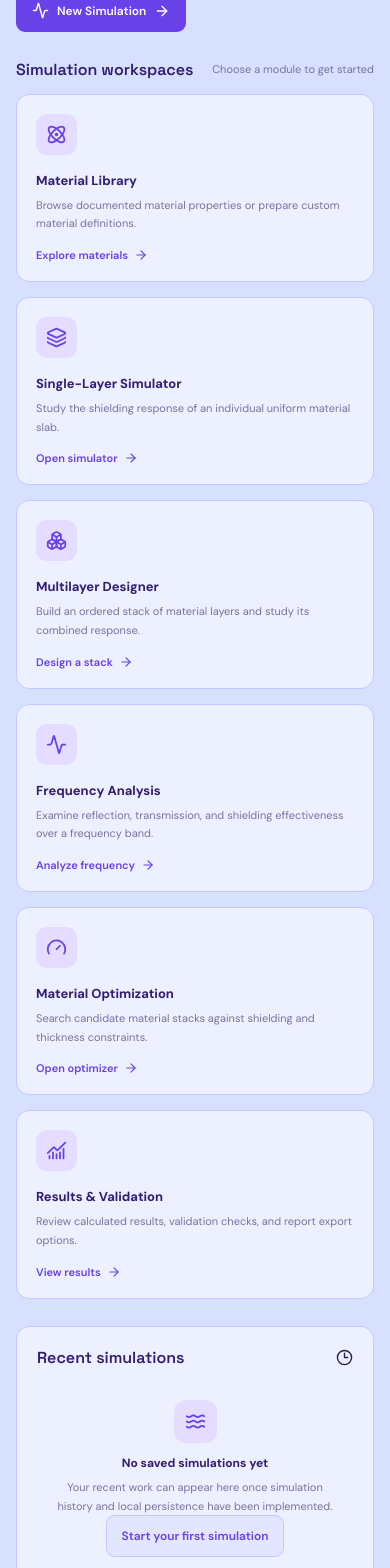
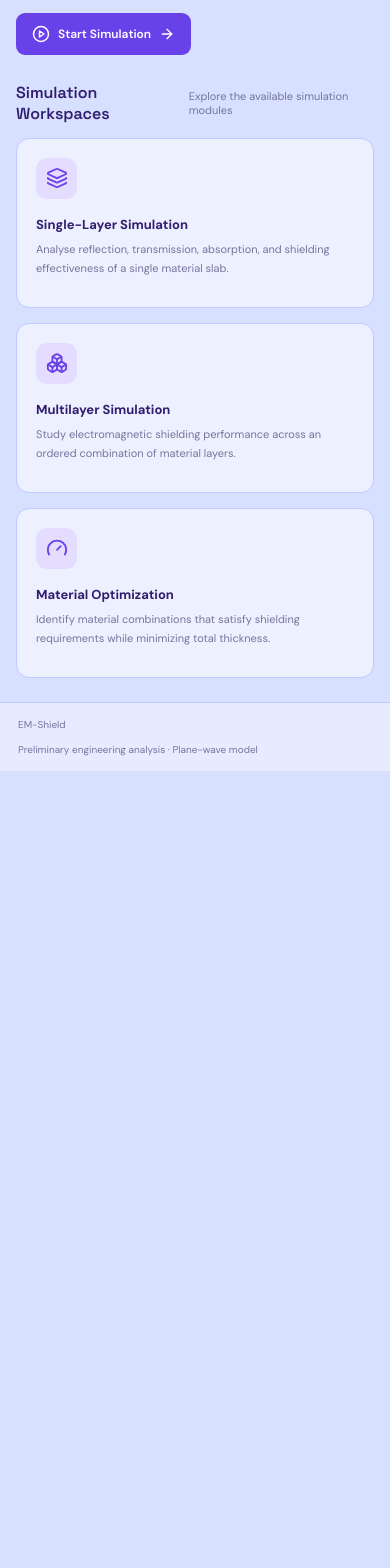
Before and after one commit to nehasree-196/em-shield, a React (Vite) app in the folder frontend/: page / in a window 390 px wide. Shown: the part 405-1973 px from the top of the page. After the commit the page ends 1176 px from the top, so only its background shows below. Built offline with nearby package versions, Linux system fonts and the light colour scheme.

Commit message:
Updated the dashboard

```diff
--- a/frontend/src/pages/page1_dashboard/Dashboard.tsx
+++ b/frontend/src/pages/page1_dashboard/Dashboard.tsx
@@ -1,198 +1,208 @@
-//this is just a test file
 
+import { useState } from "react";
+import { useNavigate } from "react-router-dom";
 
-import { Link } from "react-router-dom";
 import {
   ArrowRight,
-  Atom,
-  Activity,
   Layers3,
   Boxes,
   Gauge,
-  Clock3,
-  ShieldCheck,
-  Waves,
-  ChartNoAxesCombined,
+  X,
+  PlayCircle,
 } from "lucide-react";
 
 const workspaces = [
   {
-    title: "Material Library",
+    title: "Single-Layer Simulation",
     description:
-      "Browse documented material properties or prepare custom material definitions.",
-    path: "/materials",
-    icon: Atom,
-    action: "Explore materials",
+      "Analyse reflection, transmission, absorption, and shielding effectiveness of a single material slab.",
+    icon: Layers3,
   },
   {
-    title: "Single-Layer Simulator",
+    title: "Multilayer Simulation",
     description:
-      "Study the shielding response of an individual uniform material slab.",
-    path: "/single-layer",
-    icon: Layers3,
-    action: "Open simulator",
-  },
-  {
-    title: "Multilayer Designer",
-    description:
-      "Build an ordered stack of material layers and study its combined response.",
-    path: "/multilayer",
+      "Study electromagnetic shielding performance across an ordered combination of material layers.",
     icon: Boxes,
-    action: "Design a stack",
-  },
-  {
-    title: "Frequency Analysis",
-    description:
-      "Examine reflection, transmission, and shielding effectiveness over a frequency band.",
-    path: "/frequency-analysis",
-    icon: Activity,
-    action: "Analyze frequency",
   },
   {
     title: "Material Optimization",
     description:
-      "Search candidate material stacks against shielding and thickness constraints.",
-    path: "/optimization",
+      "Identify material combinations that satisfy shielding requirements while minimizing total thickness.",
     icon: Gauge,
-    action: "Open optimizer",
+  },
+];
+
+const simulationModes = [
+  {
+    title: "Single-Layer Simulation",
+    description: "Analyse one material layer.",
+    mode: "single-layer",
+    icon: Layers3,
   },
   {
-    title: "Results & Validation",
-    description:
-      "Review calculated results, validation checks, and report export options.",
-    path: "/results",
-    icon: ChartNoAxesCombined,
-    action: "View results",
+    title: "Multilayer Simulation",
+    description: "Design a stack of material layers.",
+    mode: "multilayer",
+    icon: Boxes,
+  },
+  {
+    title: "Material Optimization",
+    description: "Find an optimized material configuration.",
+    mode: "optimization",
+    icon: Gauge,
   },
 ];
 
 export default function Dashboard() {
+  const navigate = useNavigate();
+
+  const [showPopup, setShowPopup] = useState(false);
+
+  const handleSimulationSelection = (mode: string) => {
+    setShowPopup(false);
+
+    navigate(`/materials?mode=${mode}`);
+  };
+
   return (
     <div className="dashboard">
+
+      {/* Dashboard Heading */}
       <section className="dashboard-heading">
         <div>
-          <p className="eyebrow">ELECTROMAGNETIC COMPATIBILITY</p>
+          <p className="eyebrow">
+            ELECTROMAGNETIC SHIELDING ANALYSIS
+          </p>
+
           <h2>Welcome to EM-Shield</h2>
+
           <p>
-            Explore electromagnetic shielding performance, compare material
-            configurations, and investigate how frequency and layer thickness
-            influence wave transmission.
+            Explore electromagnetic shielding performance,
+            analyse material configurations, and investigate
+            how frequency, material properties, and layer
+            thickness influence wave transmission.
           </p>
         </div>
 
-        <Link to="/single-layer" className="primary-button">
-          <Activity size={17} />
-          New Simulation
+        <button
+          className="primary-button"
+          onClick={() => setShowPopup(true)}
+        >
+          <PlayCircle size={18} />
+          Start Simulation
           <ArrowRight size={16} />
-        </Link>
+        </button>
       </section>
 
+      {/* Three Workspace Information Cards */}
       <section aria-labelledby="workspace-heading">
         <div className="section-heading">
-          <h3 id="workspace-heading">Simulation workspaces</h3>
-          <span>Choose a module to get started</span>
+          <h3 id="workspace-heading">
+            Simulation Workspaces
+          </h3>
+
+          <span>
+            Explore the available simulation modules
+          </span>
         </div>
 
-        <div className="workspace-grid">
+        <div className="workspace-grid dashboard-workspace-grid">
           {workspaces.map((workspace) => {
             const Icon = workspace.icon;
 
             return (
-              <Link
-                to={workspace.path}
-                className="workspace-card"
-                key={workspace.path}
+              <div
+                className="workspace-card dashboard-info-card"
+                key={workspace.title}
               >
                 <span className="workspace-icon">
-                  <Icon size={21} />
+                  <Icon size={22} />
                 </span>
 
                 <h4>{workspace.title}</h4>
+
                 <p>{workspace.description}</p>
-
-                <span className="card-link">
-                  {workspace.action}
-                  <ArrowRight size={14} />
-                </span>
-              </Link>
+              </div>
             );
           })}
         </div>
       </section>
 
-      <div className="dashboard-lower-grid">
-        <section className="panel" aria-labelledby="recent-heading">
-          <div className="section-heading">
-            <h3 id="recent-heading">Recent simulations</h3>
-            <Clock3 size={17} />
-          </div>
+      {/* Simulation Selection Popup */}
+      {showPopup && (
+        <div
+          className="simulation-modal-overlay"
+          onClick={() => setShowPopup(false)}
+        >
+          <div
+            className="simulation-modal"
+            role="dialog"
+            aria-modal="true"
+            aria-labelledby="simulation-modal-title"
+            onClick={(event) => event.stopPropagation()}
+          >
+            <div className="simulation-modal-header">
+              <div>
+                <p className="eyebrow">NEW SIMULATION</p>
 
-          <div className="empty-state">
-            <span className="empty-state-icon">
-              <Waves size={21} />
-            </span>
+                <h3 id="simulation-modal-title">
+                  Choose Simulation Type
+                </h3>
 
-            <strong>No saved simulations yet</strong>
-
-            <p>
-              Your recent work can appear here once simulation history and
-              local persistence have been implemented.
-            </p>
-
-            <Link to="/single-layer" className="secondary-button">
-              Start your first simulation
-            </Link>
-          </div>
-        </section>
-
-        <section className="panel" aria-labelledby="model-heading">
-          <div className="section-heading">
-            <h3 id="model-heading">About the physical model</h3>
-            <ShieldCheck size={18} />
-          </div>
-
-          <div className="model-list">
-            <div className="model-item">
-              <ShieldCheck size={17} />
-              <div>
-                <strong>Wave propagation theory</strong>
                 <p>
-                  The planned calculation engine models electromagnetic
-                  waves interacting with material boundaries.
+                  Select how you want to analyse electromagnetic
+                  shielding performance.
                 </p>
               </div>
+
+              <button
+                className="modal-close-button"
+                onClick={() => setShowPopup(false)}
+                aria-label="Close popup"
+              >
+                <X size={19} />
+              </button>
             </div>
 
-            <div className="model-item">
-              <Layers3 size={17} />
-              <div>
-                <strong>Single and multilayer structures</strong>
-                <p>
-                  The intended scope is normally incident plane waves
-                  interacting with uniform planar layers.
-                </p>
-              </div>
+            <div className="simulation-modal-options">
+              {simulationModes.map((simulation) => {
+                const Icon = simulation.icon;
+
+                return (
+                  <button
+                    key={simulation.mode}
+                    className="simulation-modal-option"
+                    onClick={() =>
+                      handleSimulationSelection(simulation.mode)
+                    }
+                  >
+                    <span className="simulation-option-icon">
+                      <Icon size={23} />
+                    </span>
+
+                    <span className="simulation-option-content">
+                      <strong>{simulation.title}</strong>
+                      <small>{simulation.description}</small>
+                    </span>
+
+                    <ArrowRight
+                      size={18}
+                      className="simulation-option-arrow"
+                    />
+                  </button>
+                );
+              })}
             </div>
 
-            <div className="model-item">
-              <ChartNoAxesCombined size={17} />
-              <div>
-                <strong>Numerical analysis</strong>
-                <p>
-                  The planned Python engine will calculate reflection,
-                  transmission, absorption, and shielding effectiveness.
-                </p>
-              </div>
+            <div className="simulation-modal-footer">
+              <span>
+                You will select your materials in the next step.
+              </span>
             </div>
           </div>
+        </div>
+      )}
 
-          <div className="model-note">
-            Development status: the interface is being initialized.
-            Numerical results will be available after the calculation
-            engine is implemented and validated.
-          </div>
-        </section>
-      </div>
     </div>
   );
 }
--- a/frontend/src/styles/global.css
+++ b/frontend/src/styles/global.css
@@ -1,8 +1,9 @@
 
 @import url("https://fonts.googleapis.com/css2?family=DM+Sans:wght@400;500;600;700&family=Space+Grotesk:wght@400;500;600;700&display=swap");
 
-/* this defines the  global styles of the website*/
-/* this includes fonts and colours */
+/* =====================================================
+   GLOBAL STYLES
+===================================================== */
 
 :root {
   font-family: "DM Sans", sans-serif;
@@ -60,7 +61,8 @@ a {
 button:focus-visible,
 a:focus-visible,
 input:focus-visible,
-select:focus-visible {
+select:focus-visible,
+textarea:focus-visible {
   outline: 2px solid var(--accent);
   outline-offset: 3px;
 }
@@ -70,7 +72,9 @@ select:focus-visible {
   background: var(--bg);
 }
 
-/* Sidebar */
+/* =====================================================
+   SIDEBAR
+===================================================== */
 
 .sidebar {
   position: fixed;
@@ -211,7 +215,9 @@ select:focus-visible {
   font-size: 10px;
 }
 
-/* Main Layout */
+/* =====================================================
+   MAIN LAYOUT
+===================================================== */
 
 .app-main {
   display: flex;
@@ -221,7 +227,9 @@ select:focus-visible {
   background: var(--bg);
 }
 
-/* Top Navigation */
+/* =====================================================
+   TOP NAVIGATION
+===================================================== */
 
 .topbar {
   display: flex;
@@ -265,7 +273,9 @@ select:focus-visible {
   border-radius: 50%;
 }
 
-/* Page Content */
+/* =====================================================
+   PAGE CONTENT
+===================================================== */
 
 .page-content {
   flex: 1;
@@ -286,7 +296,9 @@ select:focus-visible {
   font-size: 10px;
 }
 
-/* Dashboard */
+/* =====================================================
+   DASHBOARD
+===================================================== */
 
 .dashboard {
   display: flex;
@@ -317,7 +329,9 @@ select:focus-visible {
   line-height: 1.8;
 }
 
-/* Buttons */
+/* =====================================================
+   BUTTONS
+===================================================== */
 
 .primary-button,
 .secondary-button {
@@ -355,7 +369,9 @@ select:focus-visible {
   background: #dcd7ff;
 }
 
-/* Section Headings */
+/* =====================================================
+   SECTION HEADINGS
+===================================================== */
 
 .section-heading {
   display: flex;
@@ -378,7 +394,9 @@ select:focus-visible {
   font-size: 11px;
 }
 
-/* Workspace Cards */
+/* =====================================================
+   WORKSPACE CARDS
+===================================================== */
 
 .workspace-grid {
   display: grid;
@@ -395,7 +413,8 @@ select:focus-visible {
   background: var(--panel);
   border: 1px solid var(--border);
   border-radius: 13px;
-  transition: transform 160ms ease, border-color 160ms ease, box-shadow 160ms ease;
+  transition: transform 160ms ease, border-color 160ms ease,
+    box-shadow 160ms ease;
 }
 
 .workspace-card:hover {
@@ -439,102 +458,200 @@ select:focus-visible {
   font-weight: 600;
 }
 
-/* Lower Dashboard Panels */
+/* Dashboard informational cards */
 
-.dashboard-lower-grid {
-  display: grid;
-  grid-template-columns: minmax(0, 1.2fr) minmax(260px, 0.8fr);
-  gap: 15px;
+.dashboard-info-card {
+  cursor: default;
 }
 
-.panel {
-  min-width: 0;
+.dashboard-info-card:hover {
+  transform: none;
+  border-color: var(--border);
+  box-shadow: none;
+}
+
+/* =====================================================
+   START SIMULATION MODAL
+===================================================== */
+
+.simulation-modal-overlay {
+  position: fixed;
+  inset: 0;
+  z-index: 1000;
+
+  display: flex;
+  align-items: center;
+  justify-content: center;
+
   padding: 20px;
+
+  background: rgba(32, 20, 73, 0.48);
+  backdrop-filter: blur(4px);
+  -webkit-backdrop-filter: blur(4px);
+}
+
+.simulation-modal {
+  width: 100%;
+  max-width: 510px;
+  max-height: calc(100vh - 40px);
+  overflow-y: auto;
+
+  padding: 25px;
+
   background: var(--panel);
   border: 1px solid var(--border);
-  border-radius: 13px;
+  border-radius: 16px;
+
+  box-shadow: 0 18px 60px rgba(35, 20, 80, 0.22);
+
+  animation: modalAppear 180ms ease-out;
 }
 
-/* Empty State */
+@keyframes modalAppear {
+  from {
+    opacity: 0;
+    transform: translateY(12px) scale(0.98);
+  }
 
-.empty-state {
+  to {
+    opacity: 1;
+    transform: translateY(0) scale(1);
+  }
+}
+
+/* Modal heading */
+
+.simulation-modal-header {
+  display: flex;
+  justify-content: space-between;
+  align-items: flex-start;
+  gap: 15px;
+  margin-bottom: 23px;
+}
+
+.simulation-modal-header h3 {
+  margin: 5px 0 8px;
+  color: var(--deep-purple);
+  font-family: "Space Grotesk", sans-serif;
+  font-size: 21px;
+}
+
+.simulation-modal-header > div > p:last-child {
+  margin: 0;
+  color: var(--muted);
+  font-size: 12px;
+  line-height: 1.7;
+}
+
+/* Close button */
+
+.modal-close-button {
+  display: grid;
+  place-items: center;
+  flex-shrink: 0;
+
+  width: 34px;
+  height: 34px;
+
+  color: var(--muted);
+  background: var(--panel-light);
+  border: 1px solid var(--border);
+  border-radius: 8px;
+
+  cursor: pointer;
+  transition: background 160ms ease, color 160ms ease;
+}
+
+.modal-close-button:hover {
+  color: var(--accent);
+  background: var(--accent-soft);
+}
+
+/* Simulation options */
+
+.simulation-modal-options {
   display: flex;
   flex-direction: column;
+  gap: 11px;
+}
+
+.simulation-modal-option {
+  display: flex;
   align-items: center;
-  justify-content: center;
-  min-height: 155px;
-  padding: 18px;
+  gap: 13px;
+
+  width: 100%;
+  padding: 15px;
+
+  background: #f5f5ff;
+  border: 1px solid var(--border);
+  border-radius: 11px;
+
+  cursor: pointer;
+  text-align: left;
+
+  transition: background 160ms ease,
+    border-color 160ms ease,
+    transform 160ms ease;
+}
+
+.simulation-modal-option:hover {
+  background: var(--accent-soft);
+  border-color: var(--purple-light);
+  transform: translateX(3px);
+}
+
+.simulation-option-icon {
+  display: grid;
+  place-items: center;
+  flex-shrink: 0;
+
+  width: 44px;
+  height: 44px;
+
+  color: var(--accent);
+  background: #e4ddff;
+  border-radius: 10px;
+}
+
+.simulation-option-content {
+  display: flex;
+  flex: 1;
+  flex-direction: column;
+  gap: 5px;
+}
+
+.simulation-option-content strong {
+  color: var(--deep-purple);
+  font-size: 12px;
+}
+
+.simulation-option-content small {
+  color: var(--muted);
+  font-size: 10px;
+  line-height: 1.5;
+}
+
+.simulation-option-arrow {
+  flex-shrink: 0;
+  color: var(--accent);
+}
+
+/* Modal footer */
+
+.simulation-modal-footer {
+  padding-top: 18px;
+  margin-top: 19px;
+  border-top: 1px solid var(--border);
+
+  color: var(--muted);
+  font-size: 10px;
   text-align: center;
 }
 
-.empty-state-icon {
-  display: grid;
-  place-items: center;
-  width: 43px;
-  height: 43px;
-  margin-bottom: 12px;
-  color: var(--accent);
-  background: var(--accent-soft);
-  border-radius: 12px;
-}
-
-.empty-state strong {
-  font-size: 12px;
-  color: var(--deep-purple);
-}
-
-.empty-state p {
-  max-width: 280px;
-  margin: 7px 0 0;
-  color: var(--muted);
-  font-size: 11px;
-  line-height: 1.7;
-}
-
-/* Model List */
-
-.model-list {
-  display: flex;
-  flex-direction: column;
-  gap: 15px;
-}
-
-.model-item {
-  display: flex;
-  align-items: flex-start;
-  gap: 10px;
-}
-
-.model-item > svg {
-  flex-shrink: 0;
-  margin-top: 2px;
-  color: var(--green);
-}
-
-.model-item strong {
-  font-size: 12px;
-  color: var(--deep-purple);
-}
-
-.model-item p {
-  margin: 5px 0 0;
-  color: var(--muted);
-  font-size: 11px;
-  line-height: 1.7;
-}
-
-.model-note {
-  margin-top: 17px;
-  padding: 11px 12px;
-  color: #55448e;
-  background: #e2ddff;
-  border: 1px solid #d0c5ff;
-  border-radius: 8px;
-  font-size: 10px;
-  line-height: 1.7;
-}
-
-/* Tablet Responsive Design */
+/* =====================================================
+   TABLET RESPONSIVE DESIGN
+===================================================== */
 
 @media (max-width: 1100px) {
   .sidebar {
@@ -558,7 +675,9 @@ select:focus-visible {
   }
 }
 
-/* Mobile Responsive Design */
+/* =====================================================
+   MOBILE RESPONSIVE DESIGN
+===================================================== */
 
 @media (max-width: 760px) {
   .sidebar {
@@ -624,8 +743,7 @@ select:focus-visible {
     flex-direction: column;
   }
 
-  .workspace-grid,
-  .dashboard-lower-grid {
+  .workspace-grid {
     grid-template-columns: 1fr;
   }
 
@@ -637,4 +755,28 @@ select:focus-visible {
     flex-direction: column;
     padding: 15px 18px;
   }
+
+  /* Modal mobile adjustments */
+
+  .simulation-modal-overlay {
+    padding: 15px;
+  }
+
+  .simulation-modal {
+    padding: 19px;
+    border-radius: 14px;
+  }
+
+  .simulation-modal-header h3 {
+    font-size: 18px;
+  }
+
+  .simulation-modal-option {
+    padding: 12px;
+  }
+
+  .simulation-option-icon {
+    width: 39px;
+    height: 39px;
+  }
 }
```
